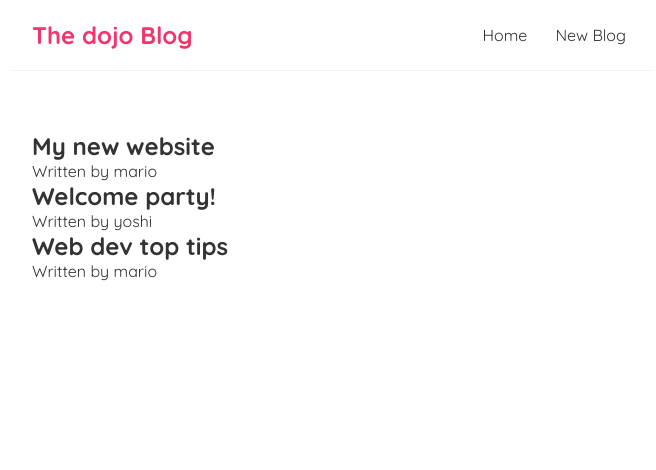
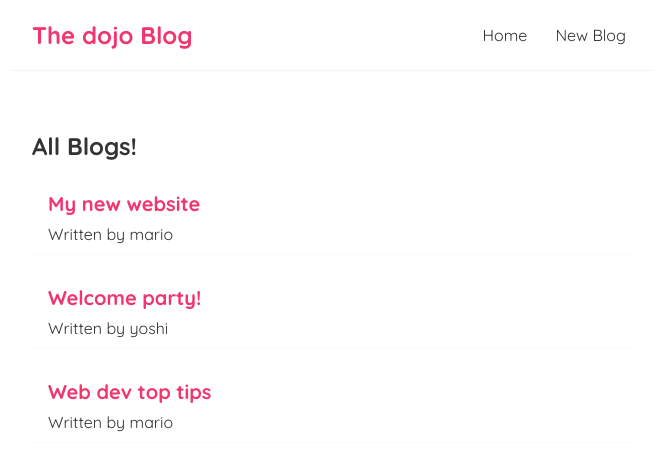
Before and after one commit to PedroPiveta/reactLearning, a React (Create React App) app: page / in a window 1280 px wide. Shown: the top 470 px of the page, without its empty margins (308-964 px from the left). Built offline with nearby package versions, Linux system fonts and the light colour scheme.

Commit message:
using props

```diff
--- /dev/null
+++ b/src/BlogList.js
@@ -0,0 +1,18 @@
+const BlogList = ({ blogs, title }) => {
+    // const blogs = props.blogs;
+    // const title = props.title;
+
+    return (
+        <div className="blog-list">
+            <h2>{ title }</h2>
+            {blogs.map((blog) => (
+                <div className="blog-preview" key={blog.id}>
+                    <h2>{blog.title}</h2>
+                    <p>Written by {blog.author}</p>
+                </div>
+            ))}
+        </div>
+    );
+}
+
+export default BlogList;
--- a/src/Home.js
+++ b/src/Home.js
@@ -1,7 +1,8 @@
 import { useState } from "react";
+import BlogList from "./BlogList";
 
 const Home = () => {
-    const[blogs, setBlogs] = useState([
+    const [blogs, setBlogs] = useState([
         { title: 'My new website', body: 'lorem ipsum...', author: 'mario', id: 1 },
         { title: 'Welcome party!', body: 'lorem ipsum...', author: 'yoshi', id: 2 },
         { title: 'Web dev top tips', body: 'lorem ipsum...', author: 'mario', id: 3 },
@@ -9,12 +10,7 @@
 
     return (
         <div className="home">
-            {blogs.map((blog) => (
-                <div className="blog-preview" key={blog.id}>
-                    <h2>{ blog.title }</h2>
-                    <p>Written by { blog.author }</p>
-                </div>
-            ))}
+            <BlogList blogs={blogs} title="All Blogs!" />
         </div>
     );
 }
--- a/src/index.css
+++ b/src/index.css
@@ -33,3 +33,18 @@
   margin: 40px auto;
   padding: 20px;
 }
+
+/* blog previews / list */
+.blog-preview {
+  padding: 10px 16px;
+  margin: 20px 0;
+  border-bottom: 1px solid #fafafa;
+}
+.blog-preview:hover {
+  box-shadow: 1px 3px 5px rgba(0,0,0,0.1);
+}
+.blog-preview h2 {
+  font-size: 20px;
+  color: #f1356d;
+  margin-bottom: 8px;
+}
```
